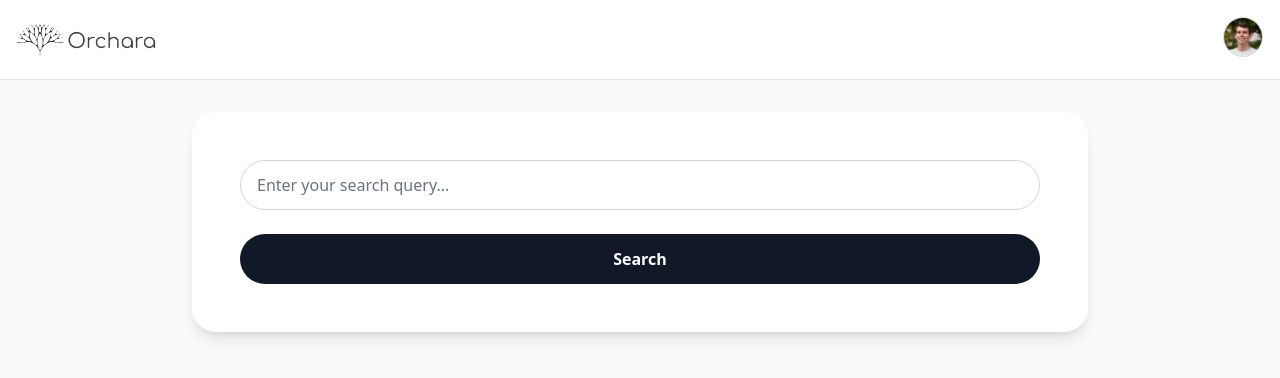
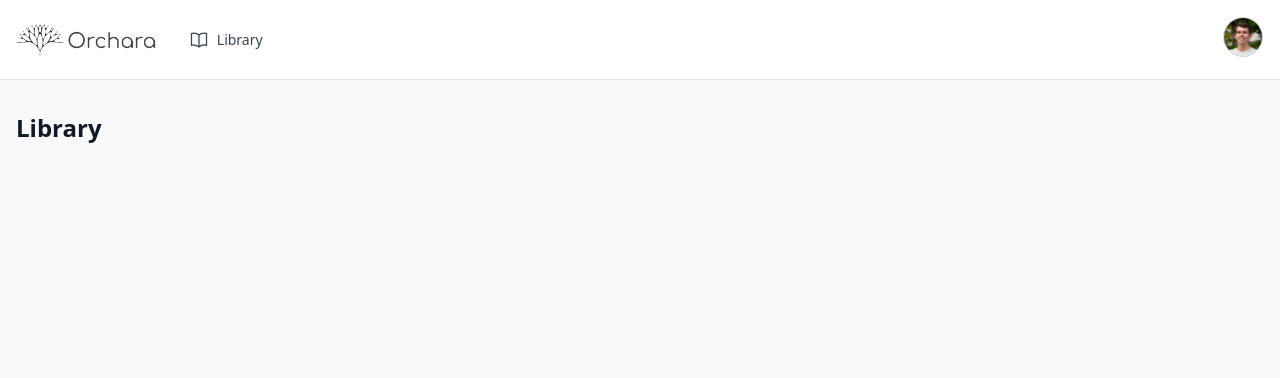
Before and after one commit to turnerburchard/orchara-frontend, a React (Vite) app: page /library in a window 1280 px wide. Shown: the top 378 px of the page. Built offline with nearby package versions, Linux system fonts and the light colour scheme.

Commit message:
add library page

```diff
--- a/package.json
+++ b/package.json
@@ -10,9 +10,11 @@
     "preview": "vite preview"
   },
   "dependencies": {
+    "@heroicons/react": "^2.2.0",
     "@tailwindcss/forms": "^0.5.10",
     "react": "^18.2.0",
-    "react-dom": "^18.2.0"
+    "react-dom": "^18.2.0",
+    "react-router-dom": "^7.5.0"
   },
   "devDependencies": {
     "@types/node": "^20.0.0",
--- a/src/App.tsx
+++ b/src/App.tsx
@@ -1,11 +1,13 @@
 import './App.css'
+import { BrowserRouter as Router, Routes, Route } from 'react-router-dom'
 import Header from './components/Header'
 import Search from './components/Search'
 import Summary from './components/Summary'
 import Results from './components/Results'
+import Library from './components/Library'
 import { useSearch } from './hooks/useSearch'
 
-function App(): JSX.Element {
+function HomePage(): JSX.Element {
   const {
     query,
     setQuery,
@@ -17,8 +19,6 @@ function App(): JSX.Element {
   } = useSearch();
 
   return (
-    <div className="min-h-screen w-full bg-gray-50 dark:bg-gray-900 text-gray-800 dark:text-gray-100">
-      <Header />
     <main className="w-full mx-auto px-4 sm:px-6 lg:px-8">
       <div className="flex flex-col items-center w-full">
         {/* Search Area */}
@@ -46,8 +46,21 @@ function App(): JSX.Element {
         )}
       </div>
     </main>
+  );
+}
+
+function App(): JSX.Element {
+  return (
+    <Router>
+      <div className="min-h-screen w-full bg-gray-50 dark:bg-gray-900 text-gray-800 dark:text-gray-100">
+        <Header />
+        <Routes>
+          <Route path="/" element={<HomePage />} />
+          <Route path="/library" element={<Library />} />
+        </Routes>
       </div>
-  )
+    </Router>
+  );
 }
 
 export default App
--- a/src/components/Header.tsx
+++ b/src/components/Header.tsx
@@ -1,11 +1,22 @@
 import type { FC } from 'react'
 import Profile from './Profile';
+import { Link } from 'react-router-dom';
+import { BookOpenIcon } from '@heroicons/react/24/outline';
 
 const Header: FC = () => (
     <header className="bg-white flex items-center justify-between p-4 border-b border-gray-200 dark:border-gray-700">
-        <a href="/" className="flex items-center">
-            <img src="/logo_text.png" alt="Orchara Logo" className="h-10 w-auto" />
-        </a>
+        <div className="flex items-center gap-4">
+            <a href="/" className="flex items-center">
+                <img src="/logo_text.png" alt="Orchara Logo" className="h-10 w-auto" />
+            </a>
+            <Link
+                to="/library"
+                className="px-4 py-2 text-sm font-medium text-gray-700 hover:text-gray-700 hover:bg-gray-100 rounded-md transition-colors flex items-center gap-2"
+            >
+                <BookOpenIcon className="h-5 w-5" />
+                Library
+            </Link>
+        </div>
         <Profile />
     </header>
 );
--- /dev/null
+++ b/src/components/Library.tsx
@@ -0,0 +1,11 @@
+import type { FC } from 'react';
+
+const Library: FC = () => {
+    return (
+        <div className="container mx-auto px-4 py-8">
+            <h1 className="text-2xl font-semibold text-gray-900 dark:text-gray-100">Library</h1>
+        </div>
+    );
+};
+
+export default Library;
```
Also changed, not shown: 1 other file (tests, documents, lock files or other folders). Lines whose indentation alone changed are shown as unchanged.
